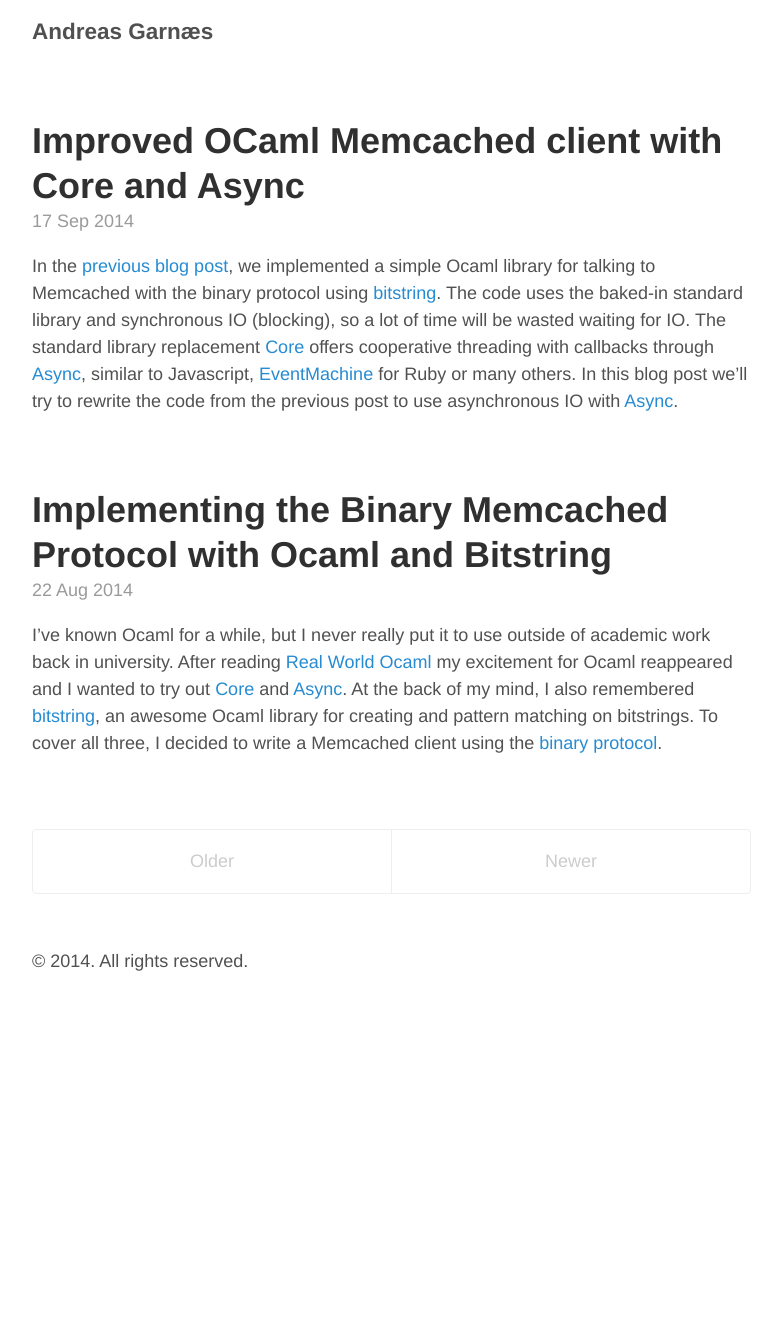
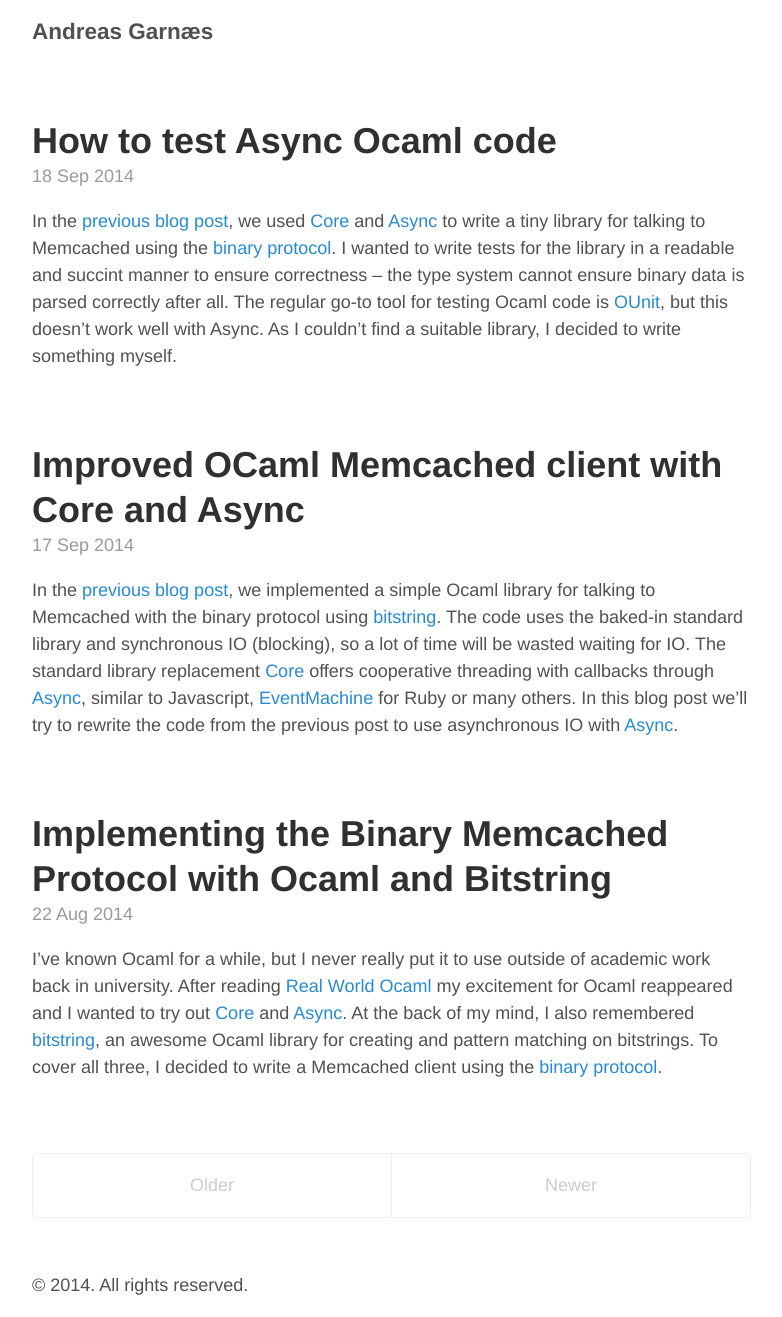
Before and after one commit to andreas/andreas.github.io, a Jekyll site: the page built from index.html, in a window 1280 px wide. Shown: the whole page, without its empty margins (248-1030 px from the left). Built offline with Jekyll 4.4.1, drawn with Linux system fonts in a browser that asks for light colours; Markdown is read by kramdown in place of the engine named in the settings; the list of posts is cut into pages by our own code; before the commit the page ends 993 px from its top, so only the background shows below that.

Commit message:
Update and publish: How to test Async Ocaml code

```diff
--- a/_posts/2014-09-11-how-to-test-async-ocaml-code.md
+++ b/_posts/2014-09-18-how-to-test-async-ocaml-code.md
@@ -1,17 +1,16 @@
 ---
 layout: post
 title: How to test Async Ocaml code
-hidden: true
 ---
 
-In the [previous blog post]({% post_url 2014-09-17-improved-ocaml-memcached-client-with-core-and-async %}), we used [Core](https://github.com/janestreet/core) and [Async](https://realworldocaml.org/v1/en/html/concurrent-programming-with-async.html) to write a tiny library for talking to Memcached using the binary protocol. I wanted to write tests for the library in a readable and succint manner to ensure correctness -- the type system cannot ensure binary data is parsed correctly after all. The regular go-to tool for testing Ocaml code is [OUnit](http://ounit.forge.ocamlcore.org/api-ounit/index.html), but this doesn't work well with Async. As I couldn't find a suitable library, I decided to write something myself.
+In the [previous blog post]({% post_url 2014-09-17-improved-ocaml-memcached-client-with-core-and-async %}), we used [Core](https://github.com/janestreet/core) and [Async](https://realworldocaml.org/v1/en/html/concurrent-programming-with-async.html) to write a tiny library for talking to Memcached using the [binary protocol]({% post_url 2014-08-22-implementing-the-binary-memcached-protocol-with-ocaml-and-bitstring  %}). I wanted to write tests for the library in a readable and succint manner to ensure correctness -- the type system cannot ensure binary data is parsed correctly after all. The regular go-to tool for testing Ocaml code is [OUnit](http://ounit.forge.ocamlcore.org/api-ounit/index.html), but this doesn't work well with Async. As I couldn't find a suitable library, I decided to write something myself.
 
 ### The Goal
 
 My goal was to write a tiny testing framework with the following features:
 
-- Compatible with Async.
-- Assertions with informative output on failure and type-aware equality.
+- Easily write tests for code using Async.
+- Assertions with informative output and type-aware equality.
 - Before test suite setup function, e.g. connect to Memcached.
 - Before test setup function, e.g. prepare some data in Memcached.
 - After test teardown function, e.g. flush Memcached.
@@ -33,8 +32,12 @@ Async_suite.(
       Memcached.close cache
     )
 
-  |> test "set" (fun cache ->
+  |> test "setting a value" (fun cache ->
     Bool.assert_equal (Memcached.set cache "foo" "bar") true
+  )
+
+  |> test "getting a value" (fun cache ->
+    String.assert_equal (Memcached.get cache "mykey") "myvalue"
   )
 
   (* add more tests here ...
@@ -47,7 +50,7 @@ Async_suite.(
 )
 {% endhighlight %}
 
-Here we're using [Local Opens](http://caml.inria.fr/pub/docs/manual-ocaml-400/manual021.html#toc77) to avoid prefixing function names with the module name all the time, i.e. `Async_suite.(f x y z)` is the same as `Async_suite.f x y z`. We're also using the pipe function `x |> f`, which is the same as `f x`.
+Here we're using [Local Opens](http://caml.inria.fr/pub/docs/manual-ocaml-400/manual021.html#toc77) to avoid prefixing function names with the module name all the time, i.e. `Async_suite.(f x y)` is the same as `Async_suite.f x y`. We're also using the pipe function `x |> f`, which is the same as `f x`.
 
 ### The Implementation
 
@@ -70,24 +73,26 @@ type ('suite_params, 'params) t = {
 }
 {% endhighlight %}
 
-Note that a test function is expected to return a `unit Deferred.t`  and should raise `AssertionFailure` if an assertion fails.
+Note that a test function is expected to return a `unit Deferred.t` that resolves when the test is completed and should raise `AssertionFailure` if an assertion fails. For brevity I'll write `('suite_params, 'params) t` as `('a, 'b) t` henceforth.
 
 Creating the test suite and adding tests is straight forward:
 
 {% highlight ocaml %}
 (* Create a empty test suite with before- and after-hooks *)
-let create ~before_all
-           ~before
-           ~after
-           ~after_all = {
-  before_all;
-  before;
-  after;
-  after_all;
-  tests = []
-}
+let create ~before_all         (* unit ->   'a Deferred.t *)
+           ~before             (* 'a   ->   'b Deferred.t *)
+           ~after              (* 'b   -> unit Deferred.t *)
+           ~after_all =        (* 'a   -> unit Deferred.t *)
+  {
+    before_all;
+    before;
+    after;
+    after_all;
+    tests = []
+  }
 
-(* Add a test function to a test suite *)
+(* Add a test function to a test suite                  *)
+(* test : string -> 'b test -> ('a, 'b) t -> ('a, 'b) t *)
 let test name f t = { t with tests = (name, f)::t.tests }
 {% endhighlight %}
 
@@ -120,20 +125,21 @@ In brief, iterate sequentially over each test function while making sure to call
 
 ### Writing Assertions
 
-Raising `AssertionFailure` can be done writing plain Ocaml code, but I've found it very helpful to define some assertion-functions myself. The following code makes it easy to assert on values of type `Deferred.Or_error.t` (which is used in the Memcached-client) and get helpful output on failures:
+Raising `AssertionFailure` can be done writing plain Ocaml code, but I've found it very helpful to define some assertion-functions myself. The following code makes it easy to assert on values of type `Deferred.Or_error.t` ([doc](https://ocaml.janestreet.com/ocaml-core/111.17.00/doc/async/#Std.Deferred.Or_error)), which is used in the Memcached-client, and get helpful output on failures:
 
 {% highlight ocaml %}
 (* signature for assertable modules *)
 module type Assertable = sig
+  type t
   val equal : t -> t -> bool
   val to_string : t -> string
 end
 
-(* AssertionError will be raised if an unexpected exception is raised *)
+(* AssertionError will be raised if an unexpected exception is raised       *)
 exception AssertionError of string
 
-(* MakeAsserter-functor will return a module with a suitable assert_equals-
-   function given an Assertable *)
+(* MakeAsserter-functor will return a module with a suitable assert_equals- *)
+(* function given an Assertable                                             *)
 module MakeAsserter (M : Assertable) = struct
   let assert_equal actual_dfd expected =
     actual_dfd >>= function
```
Also changed, not shown: other parts of _posts/2014-09-18-how-to-test-async-ocaml-code.md (+2 -2 lines).
